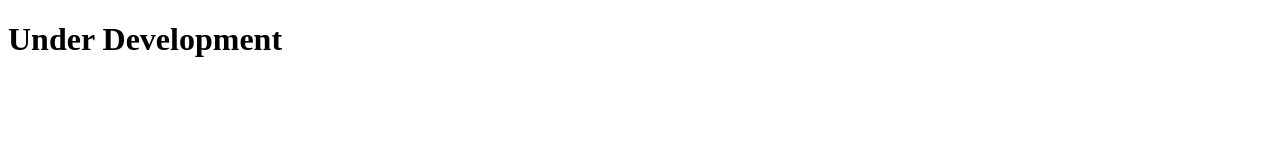
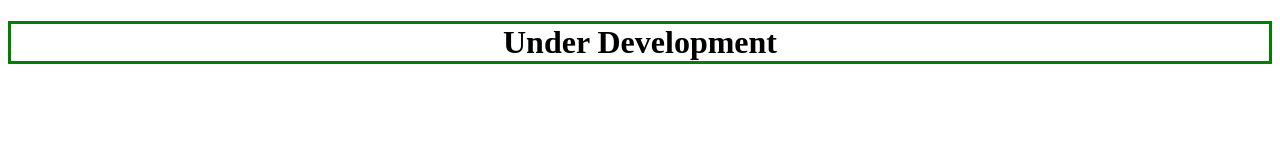
Before and after one commit to Orappan/Orappan.github.io, a plain HTML site: page index.html in a window 1280 px wide. Drawn offline with Linux system fonts and the light colour scheme.

Commit message:
Update index.html

```diff
--- a/index.html
+++ b/index.html
@@ -2,8 +2,14 @@
 <html>
     <head>
         <title>Jithan :: Portfolio</title>
+<style>
+.UD {
+  text-align: center;
+  border: 3px solid green;
+}
+</style>
     </head>
 <body>
-<h1>Under Development</h1>
+<h1 class="UD">Under Development</h1>
 </body>
 </html>
```
